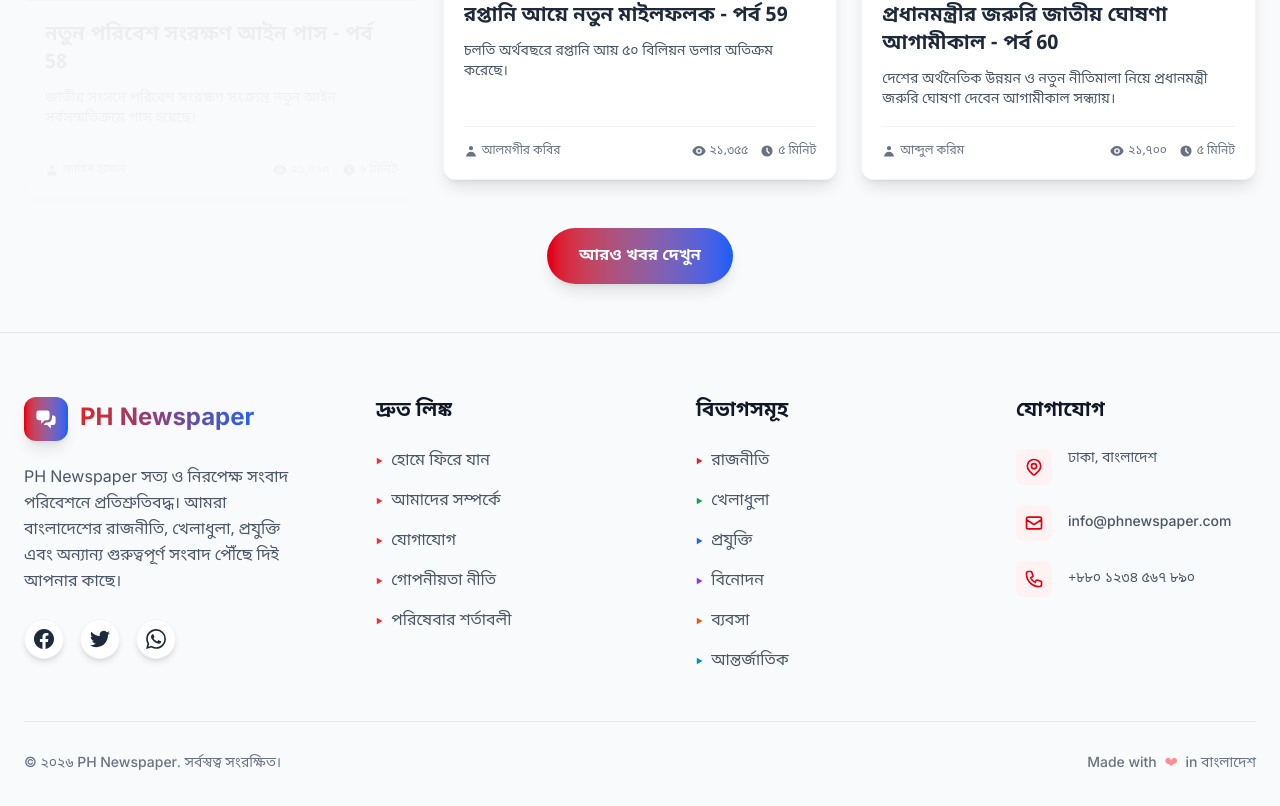
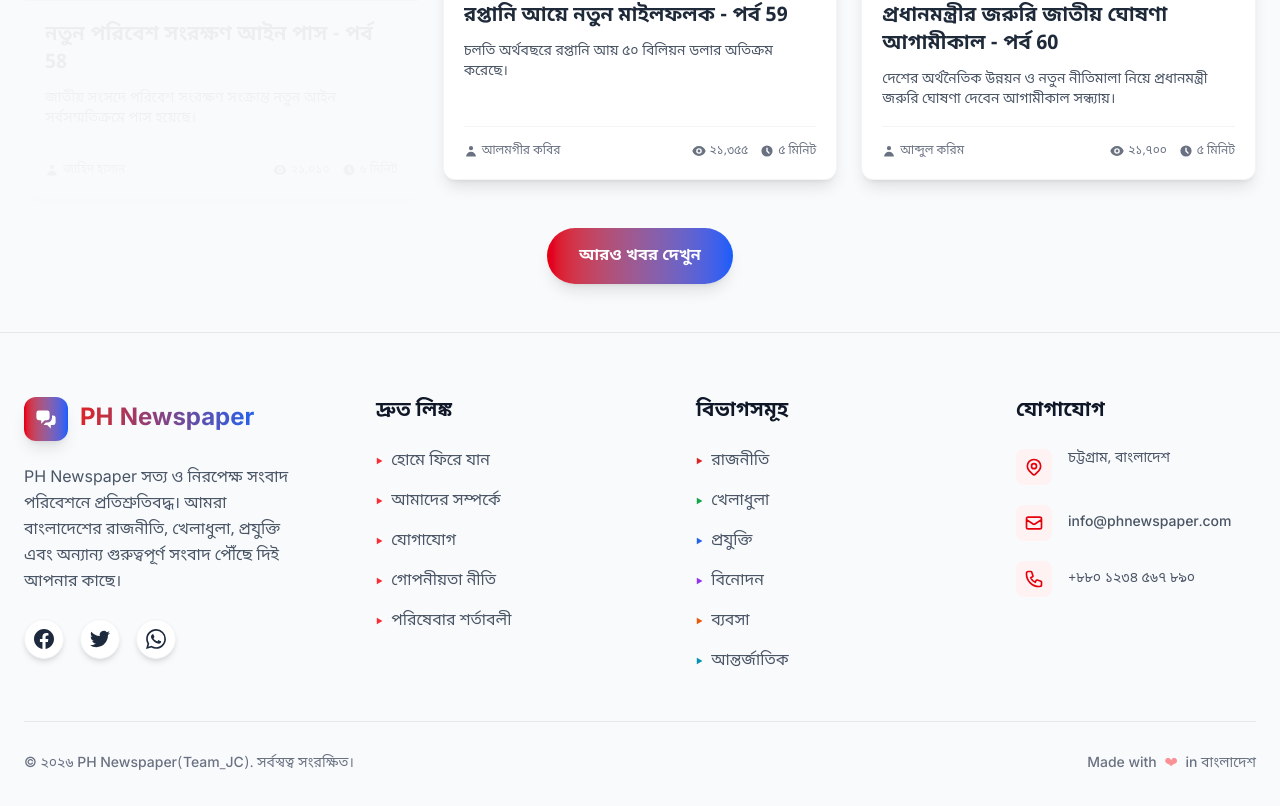
Before and after one commit to JoyChanda/ph-newspaper, a Next.js app: page /news in a window 1280 px wide. Shown: the part 10245-11051 px from the top of the page. Built offline with nearby package versions, Linux system fonts and the light colour scheme.

Commit message:
docs: update branding and contact information in translations

```diff
--- a/src/app/layout.js
+++ b/src/app/layout.js
@@ -52,7 +52,10 @@ export const viewport = {
 export default function RootLayout({ children }) {
   return (
     <html lang="bn" suppressHydrationWarning>
-      <body className="antialiased min-h-screen flex flex-col bg-white dark:bg-slate-950 text-slate-900 dark:text-slate-100 transition-colors duration-300">
+      <body
+        className="antialiased min-h-screen flex flex-col bg-white dark:bg-slate-950 text-slate-900 dark:text-slate-100 transition-colors duration-300"
+        suppressHydrationWarning
+      >
         <LanguageProvider>
           <ThemeProvider attribute="class" defaultTheme="system" enableSystem>
              {children}
--- a/src/data/translations.js
+++ b/src/data/translations.js
@@ -20,10 +20,10 @@ export const translations = {
     quickLinks: "Quick Links",
     contactUs: "Contact Us",
     followUs: "Follow Us",
-    address: "Dhaka, Bangladesh",
+    address: "Chittagong, Bangladesh",
     email: "info@phnewspaper.com",
     phone: "+880 1234 567 890",
-    copyright: "© 2026 PH Newspaper. All rights reserved.",
+    copyright: "© 2026 PH Newspaper(Team_JC). All rights reserved.",
     privacyPolicy: "Privacy Policy",
     termsOfService: "Terms of Service",
     aboutUs: "About Us",
@@ -76,10 +76,10 @@ export const translations = {
     quickLinks: "দ্রুত লিঙ্ক",
     contactUs: "যোগাযোগ",
     followUs: "আমাদের অনুসরণ করুন",
-    address: "ঢাকা, বাংলাদেশ",
+    address: "চট্টগ্রাম, বাংলাদেশ",
     email: "info@phnewspaper.com",
     phone: "+৮৮০ ১২৩৪ ৫৬৭ ৮৯০",
-    copyright: "© ২০২৬ PH Newspaper. সর্বস্বত্ব সংরক্ষিত।",
+    copyright: "© ২০২৬ PH Newspaper(Team_JC). সর্বস্বত্ব সংরক্ষিত।",
     privacyPolicy: "গোপনীয়তা নীতি",
     termsOfService: "পরিষেবার শর্তাবলী",
     aboutUs: "আমাদের সম্পর্কে",
```
